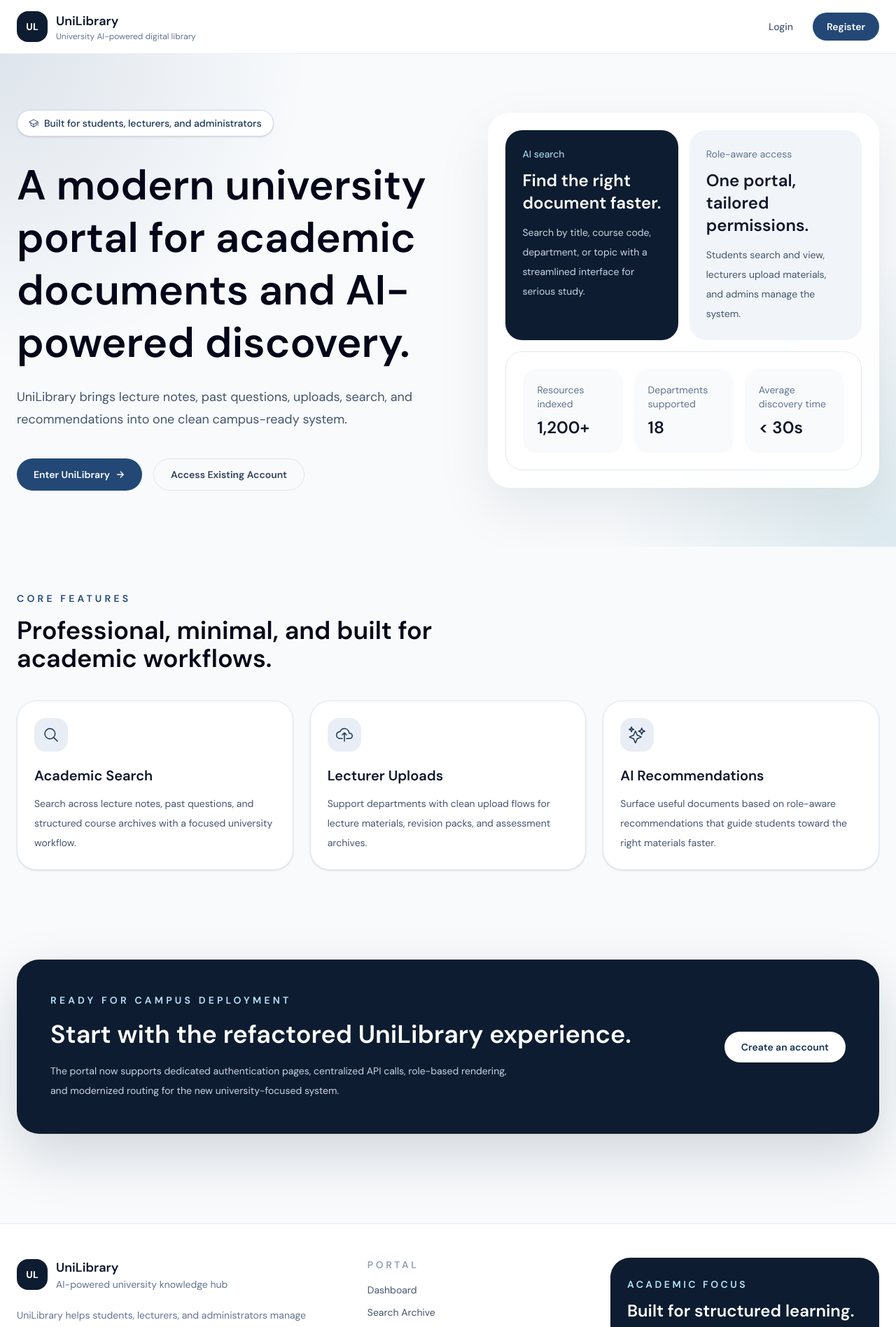
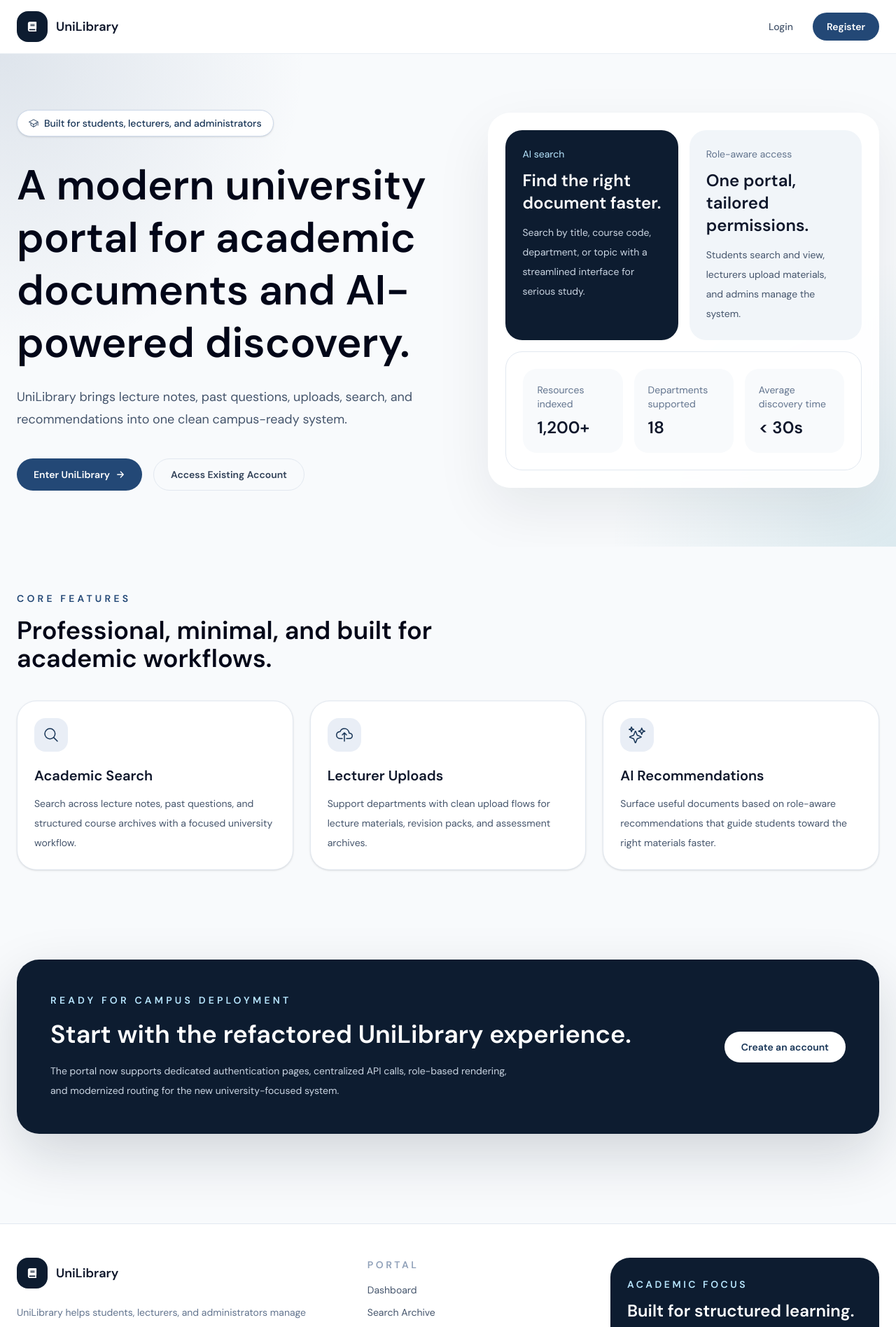
Before and after one commit to devNenye001/UniLibrary, a React (Vite) app: page / in a window 1280 px wide. Shown: the top 1896 px of the page at 70% size. Built offline with nearby package versions, Linux system fonts and the light colour scheme; a web font is replaced by a local one.

Commit message:
added a logo to the footer and navbar

```diff
--- a/src/components/layouts/Footer.jsx
+++ b/src/components/layouts/Footer.jsx
@@ -1,3 +1,4 @@
+import { FaBook } from "react-icons/fa";
 import { Link } from "react-router-dom";
 
 const quickLinks = [
@@ -14,11 +15,10 @@ export default function Footer() {
         <div>
           <div className="flex items-center gap-3">
             <div className="flex h-11 w-11 items-center justify-center rounded-2xl bg-campus-900 text-sm font-bold text-white">
-              UL
+             <FaBook />
             </div>
             <div>
               <p className="text-lg font-semibold text-slate-900">UniLibrary</p>
-              <p className="text-sm text-slate-500">AI-powered university knowledge hub</p>
             </div>
           </div>
           <p className="mt-5 max-w-md text-sm leading-7 text-slate-500">
--- a/src/pages/LandingPage.jsx
+++ b/src/pages/LandingPage.jsx
@@ -9,6 +9,7 @@ import {
   IoSparklesOutline,
 } from "react-icons/io5";
 import Footer from "../components/layouts/Footer.jsx";
+import { FaBook } from "react-icons/fa";
 
 const features = [
   {
@@ -42,11 +43,10 @@ export default function LandingPage() {
         <div className="mx-auto flex max-w-7xl items-center justify-between px-6 py-4">
           <div className="flex items-center gap-3">
             <div className="flex h-11 w-11 items-center justify-center rounded-2xl bg-campus-900 text-sm font-bold text-white">
-              UL
+              <FaBook />
             </div>
             <div>
               <p className="text-lg font-semibold text-slate-900">UniLibrary</p>
-              <p className="text-xs text-slate-500">University AI-powered digital library</p>
             </div>
           </div>
           <div className="flex items-center gap-3">
```
